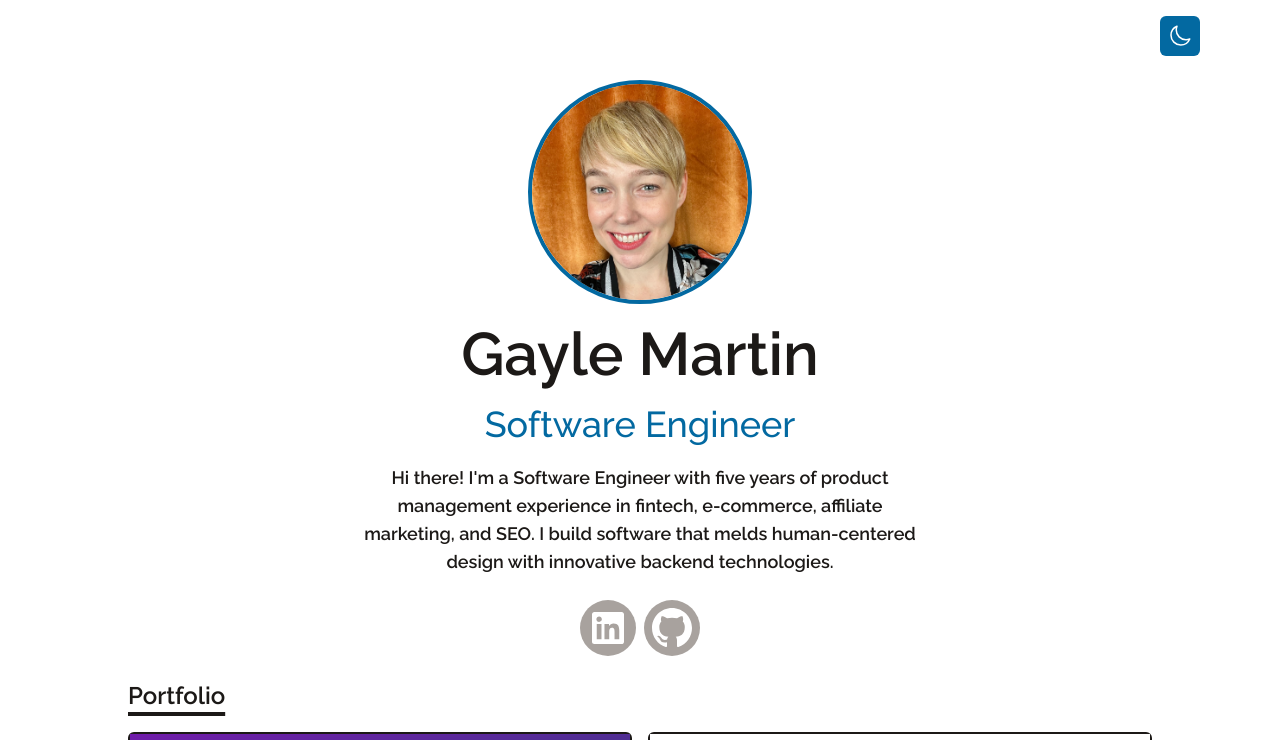
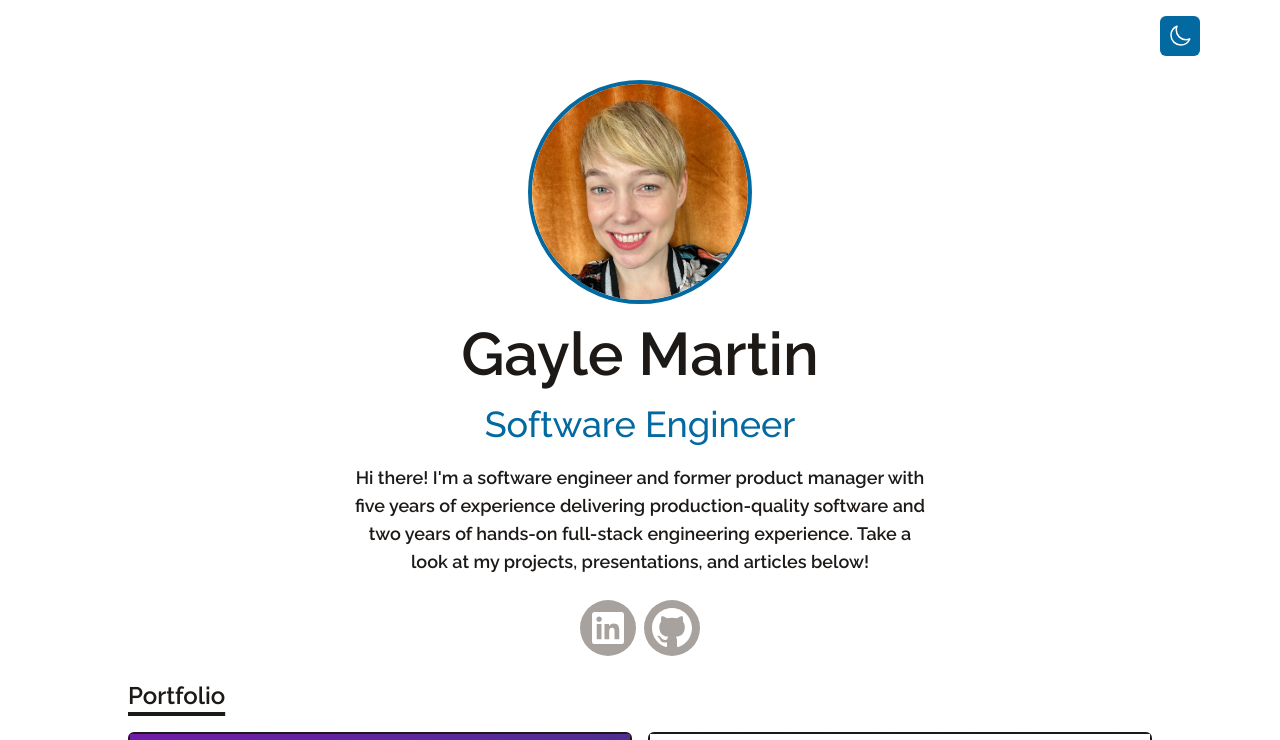
Before and after one commit to gaylem/gaylem.github.io, a React (Vite) app: page / in a window 1280 px wide. Shown: the top 740 px of the page. Built offline with nearby package versions, Linux system fonts and the light colour scheme; no server answers.

Commit message:
Update intro text

```diff
--- a/src/components/Intro.jsx
+++ b/src/components/Intro.jsx
@@ -15,10 +15,8 @@ function Intro() {
         Software Engineer
       </p>
       <p className="text-base md:text-lg max-w-xl mb-6 font-bold">
-        Hi there! I&apos;m a Software Engineer with five years of product
-        management experience in fintech, e-commerce, affiliate marketing, and
-        SEO. I build software that melds human-centered design with innovative
-        backend technologies.
+        Hi there! I&apos;m a software engineer and former product manager with five years of experience delivering  production-quality software and two years of hands-on full-stack engineering experience. Take a look at my projects, presentations, and articles below!
+
       </p>
       <div className="container max-w-screen-lg mx-auto">
         <div>
```
